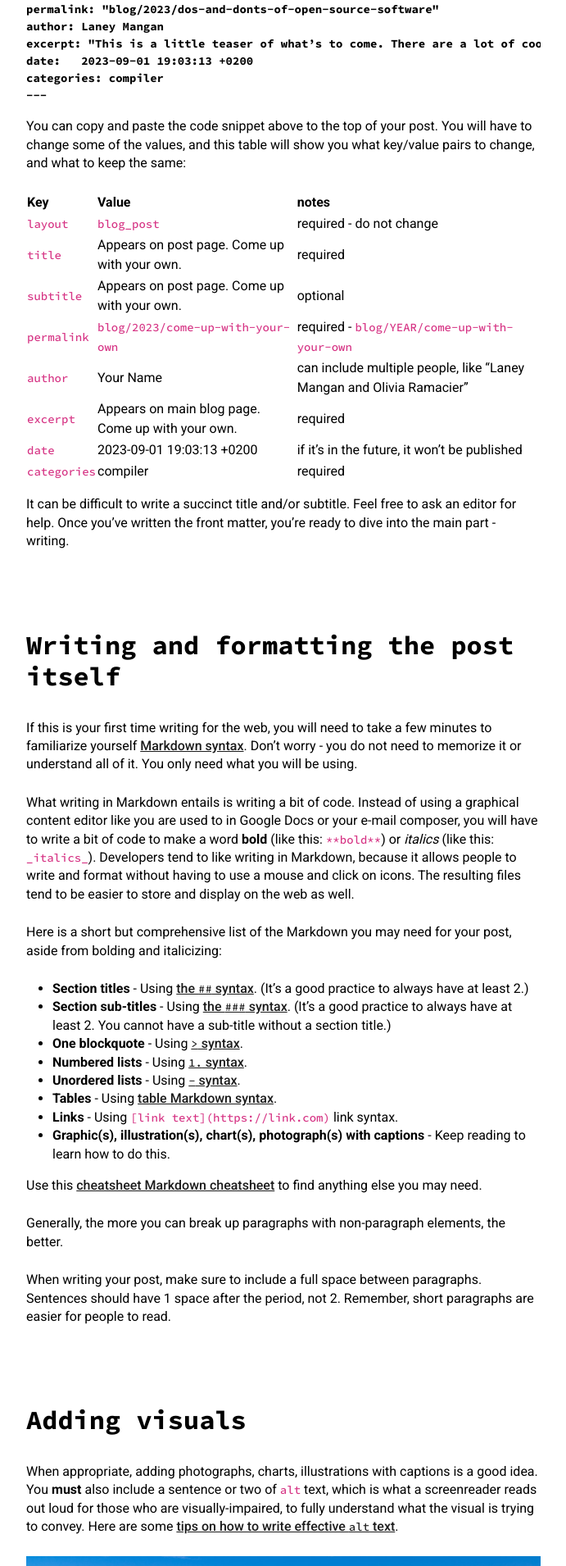
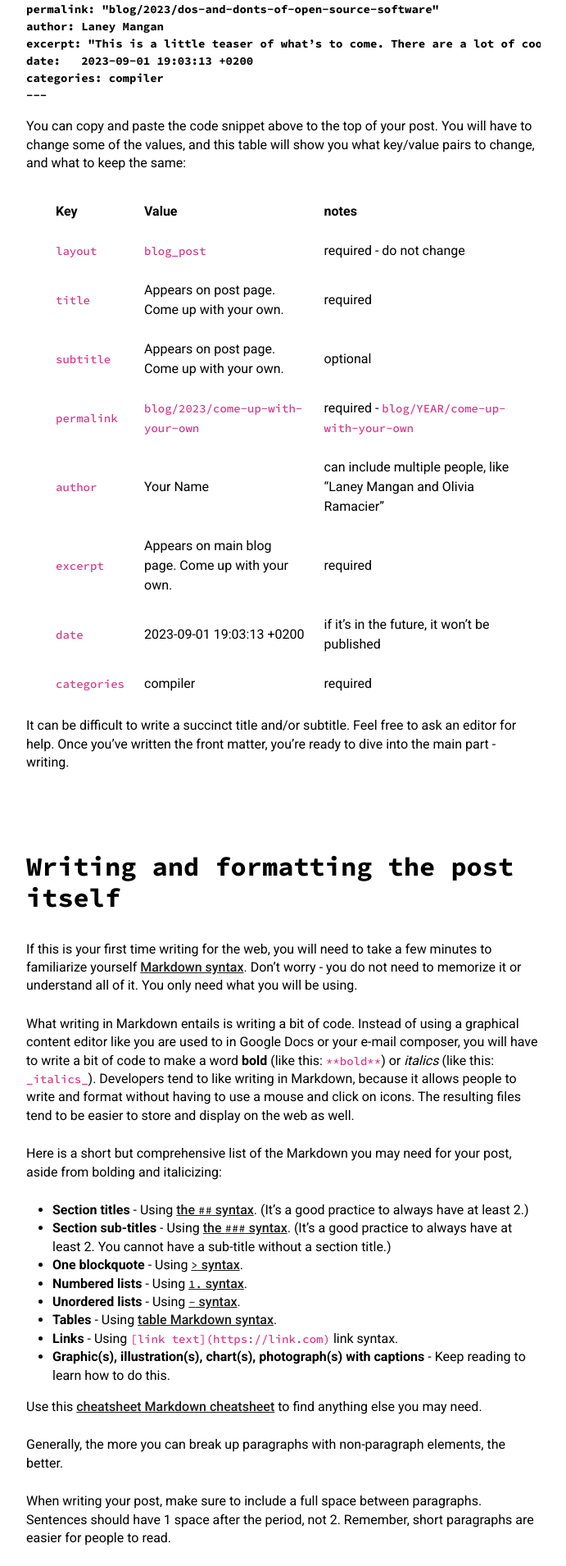
Before and after one commit to compilerla/compiler.la, a Jekyll site: the page built from _posts/2023-09-01-first-post.md, in a window 1280 px wide. Shown: the part 1396-3306 px from the top of the page at 82% size, without its empty margins (294-985 px from the left). Built offline with Jekyll 4.4.1, drawn with Linux system fonts in a browser that asks for light colours.

Commit message:
feat(post): table styles

```diff
--- a/styles/base.css
+++ b/styles/base.css
@@ -632,3 +632,13 @@ header {
     color: var(--brand-scale-gray-4);
     margin-bottom: 1.5rem;
 }
+
+.blog_post table {
+    margin: 0 1.5rem;
+}
+
+.blog_post table td,
+.blog_post table th {
+    padding: 0.75rem;
+    display: table-cell;
+}
```
